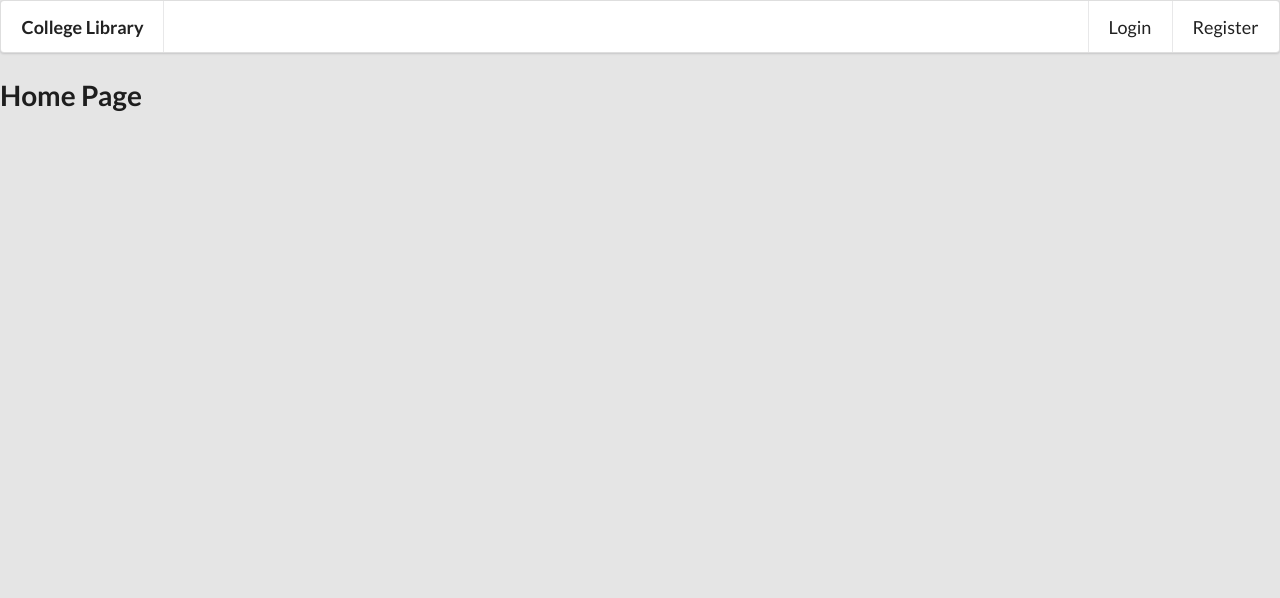
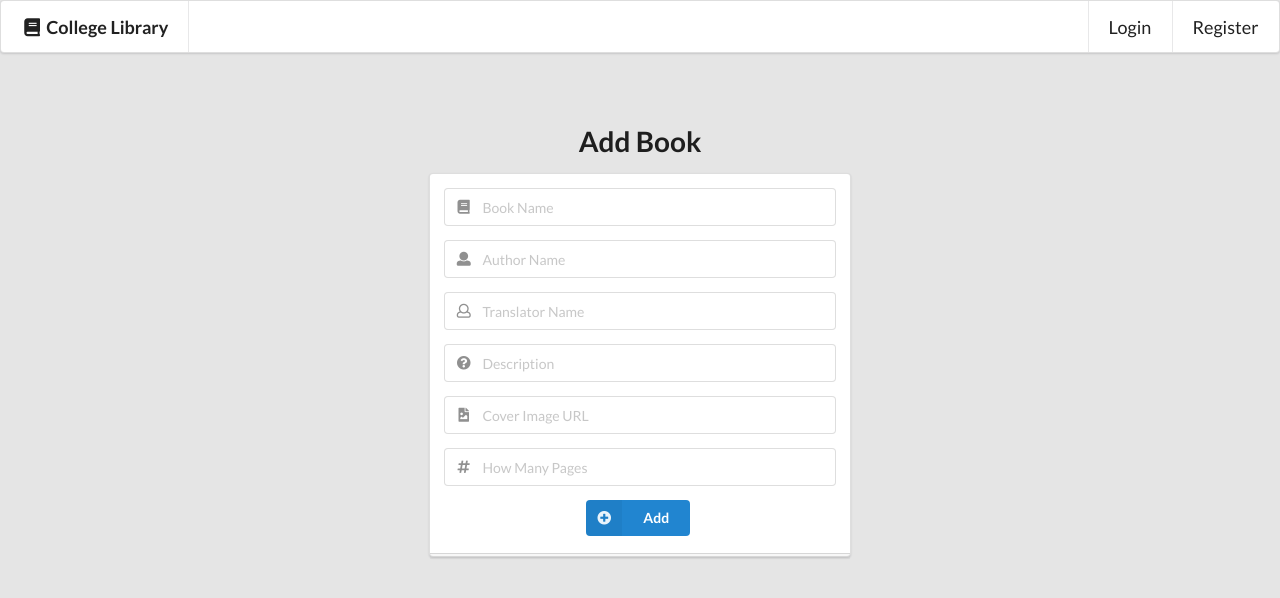
Before and after one commit to ibrahimsengun/college-library, a React (Create React App) app: page /admin in a window 1280 px wide. Shown: the top 598 px of the page. Built offline with nearby package versions, Linux system fonts and the light colour scheme.

Commit message:
Admin add book

```diff
--- a/package.json
+++ b/package.json
@@ -11,6 +11,7 @@
     "react-dom": "^17.0.2",
     "react-router-dom": "^6.2.1",
     "react-scripts": "5.0.0",
+    "uniqid": "^5.4.0",
     "web-vitals": "^2.1.4"
   },
   "scripts": {
--- a/src/App.js
+++ b/src/App.js
@@ -1,5 +1,6 @@
 import { Fragment, useContext } from "react";
 import { BrowserRouter, Route, Routes } from "react-router-dom";
+import AdminPage from "./components/AdminPage";
 import HomePage from "./components/HomePage";
 import LibraryPage from "./components/LibraryPage";
 import LoginForm from "./components/LoginForm";
@@ -16,6 +17,7 @@ function App() {
         <Navigation />
         <Routes>
           <Route path="/" element={<HomePage />} />
+          <Route path="/admin" element={<AdminPage />} />
           <Route path="*" element={<HomePage />} />
           {!isLoggedIn && <Route path="/login" element={<LoginForm />} />}
           {!isLoggedIn && <Route path="/register" element={<RegisterForm />} />}
--- /dev/null
+++ b/src/components/AddBook.js
@@ -0,0 +1,130 @@
+import axios from "axios";
+import React, { useRef } from "react";
+import uniqid from "uniqid";
+
+const AddBook = () => {
+  const bookNameRef = useRef();
+  const authorRef = useRef();
+  const translatorRef = useRef();
+  const descriptionRef = useRef();
+  const coverRef = useRef();
+  const pagesRef = useRef();
+
+  async function submitHandler(event) {
+    event.preventDefault();
+
+    const bookName = bookNameRef.current.value;
+    const authorName = authorRef.current.value;
+    const translatorName = translatorRef.current.value;
+    const description = descriptionRef.current.value;
+    const coverURL = coverRef.current.value;
+    const pageNumber = pagesRef.current.value;
+
+    const book = {
+      id: uniqid(),
+      name: bookName,
+      author: authorName,
+      translator: translatorName,
+      description: description,
+      cover: coverURL,
+      pages: pageNumber,
+    };
+
+    await axios
+      .put(
+        `https://college-library-83790-default-rtdb.europe-west1.firebasedatabase.app/books/${
+          book.id
+        }.json?auth=${localStorage.getItem("token")}`,
+        book
+      )
+      .then((res) => {
+        console.log(res);
+      });
+  }
+  return (
+    <div className="login">
+      <div className="ui middle aligned center aligned grid">
+        <div className="column">
+          <h1>Add Book</h1>
+          <form className="ui large form" onSubmit={submitHandler}>
+            <div className="ui stacked segment">
+              <div className="field">
+                <div className="ui left icon input">
+                  <i class="book icon"></i>
+
+                  <input
+                    type="text"
+                    name="name"
+                    placeholder="Book Name"
+                    ref={bookNameRef}
+                  />
+                </div>
+              </div>
+              <div className="field">
+                <div className="ui left icon input">
+                  <i class="user icon"></i>
+                  <input
+                    type="text"
+                    name="author"
+                    placeholder="Author Name"
+                    ref={authorRef}
+                  />
+                </div>
+              </div>
+              <div className="field">
+                <div className="ui left icon input">
+                  <i class="user outline icon"></i>
+                  <input
+                    type="text"
+                    name="translator"
+                    placeholder="Translator Name"
+                    ref={translatorRef}
+                  />
+                </div>
+              </div>
+              <div className="field">
+                <div className="ui left icon input">
+                  <i class="question circle icon"></i>
+                  <input
+                    type="text"
+                    name="description"
+                    placeholder="Description"
+                    ref={descriptionRef}
+                  />
+                </div>
+              </div>
+              <div className="field">
+                <div className="ui left icon input">
+                  <i class="file image icon"></i>
+                  <input
+                    type="url"
+                    name="cover"
+                    placeholder="Cover Image URL"
+                    ref={coverRef}
+                  />
+                </div>
+              </div>
+              <div className="field">
+                <div className="ui left icon input">
+                  <i class="hashtag icon"></i>
+                  <input
+                    type="number"
+                    name="pages"
+                    placeholder="How Many Pages"
+                    ref={pagesRef}
+                  />
+                </div>
+              </div>
+              <button className="ui primary labeled icon button" type="submit">
+                <i className="plus circle icon"></i>
+                Add
+              </button>
+            </div>
+          </form>
+        </div>
+      </div>
+    </div>
+  );
+};
+
+export default AddBook;
--- /dev/null
+++ b/src/components/AdminPage.js
@@ -0,0 +1,9 @@
+import React, { useRef } from "react";
+import AddBook from "./AddBook";
+
+const AdminPage = () => {
+
+  return <AddBook />;
+};
+
+export default AdminPage;
--- a/src/components/BookItem.js
+++ b/src/components/BookItem.js
@@ -6,13 +6,14 @@ const BookItem = (props) => {
       <img className="ui small image" src={props.book.cover} alt="avatar" />
       <div className="content">
         <div className="header">{props.book.name}</div>
-        <div className="description">
-          <b>Writer:</b> {props.book.writer}
+        <div className="meta">
+          {props.book.author} (Author), {props.book.translator} (Translator)
         </div>
-        <div class="extra">
-          <div class="ui right floated primary button">
+        <div className="description">{props.book.description}</div>
+        <div className="extra">
+          <div className="ui right floated primary button">
             Rent
-            <i class="right chevron icon"></i>
+            <i className="right chevron icon"></i>
           </div>
         </div>
       </div>
--- a/src/components/LibraryPage.js
+++ b/src/components/LibraryPage.js
@@ -14,7 +14,20 @@ const LibraryPage = () => {
           )}`
         )
         .then((res) => {
-          setBooks(res.data);
+          const allBooks = [];
+          for (const i in res.data) {
+            allBooks.push({
+              id: res.data[i].id,
+              name: res.data[i].name,
+              author: res.data[i].author,
+              translator: res.data[i].translator,
+              description: res.data[i].description,
+              cover: res.data[i].cover,
+              pages: res.data[i].pages,
+            });
+          }
+          console.log(allBooks);
+          setBooks(allBooks);
         });
     }
     getBooks();
--- a/src/components/Navigation.js
+++ b/src/components/Navigation.js
@@ -16,7 +16,12 @@ const Navigation = () => {
 
   return (
     <div className="ui massive menu">
-      <div className="header item">College Library</div>
+      <div className="header item">
+        <div className="ui left icon">
+          <i class="book icon"></i>
+        </div>
+        College Library
+      </div>
       <div className="right menu">
         {!isLoggedIn && (
           <NavLink to="/login" className="item">
```
Also changed, not shown: 1 other file (tests, documents, lock files or other folders).
